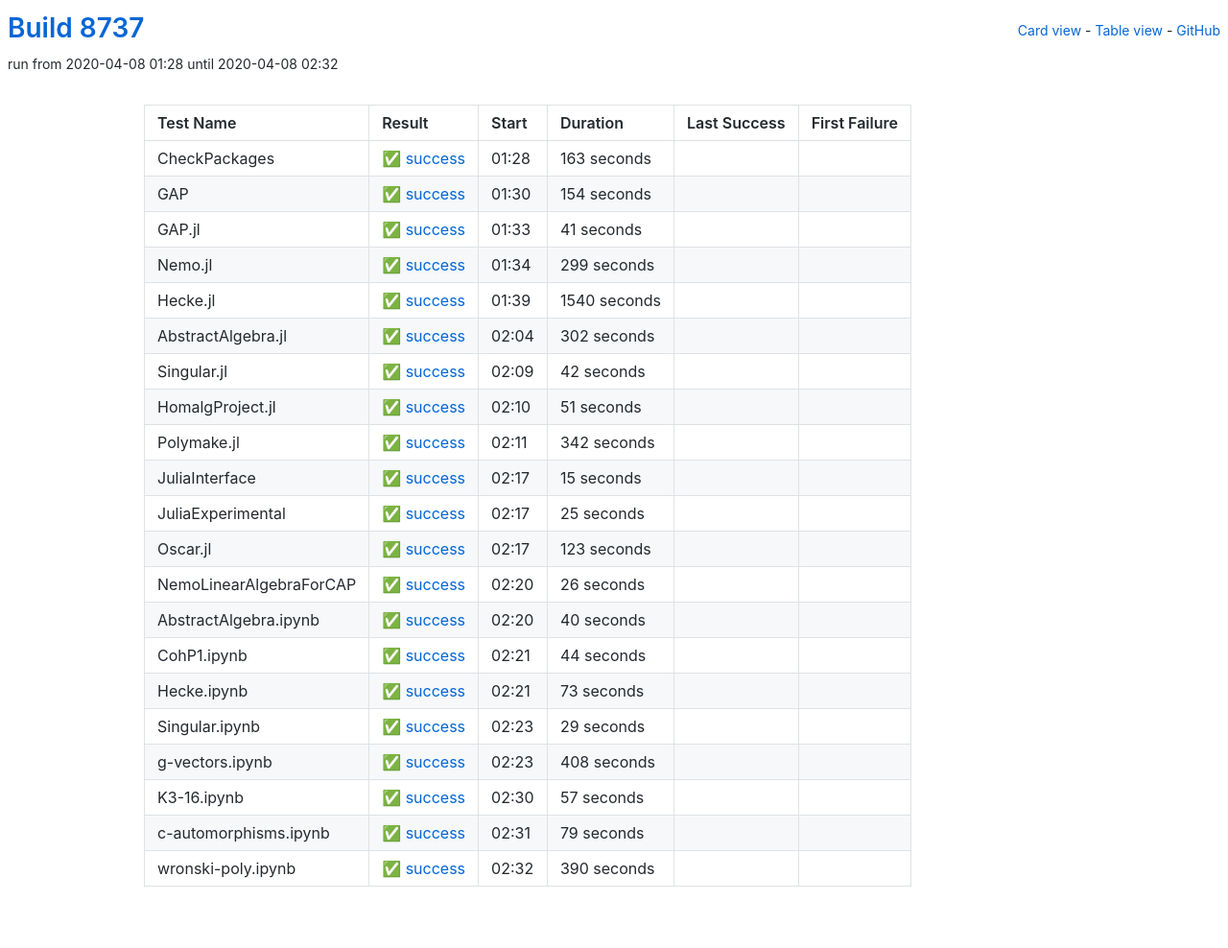
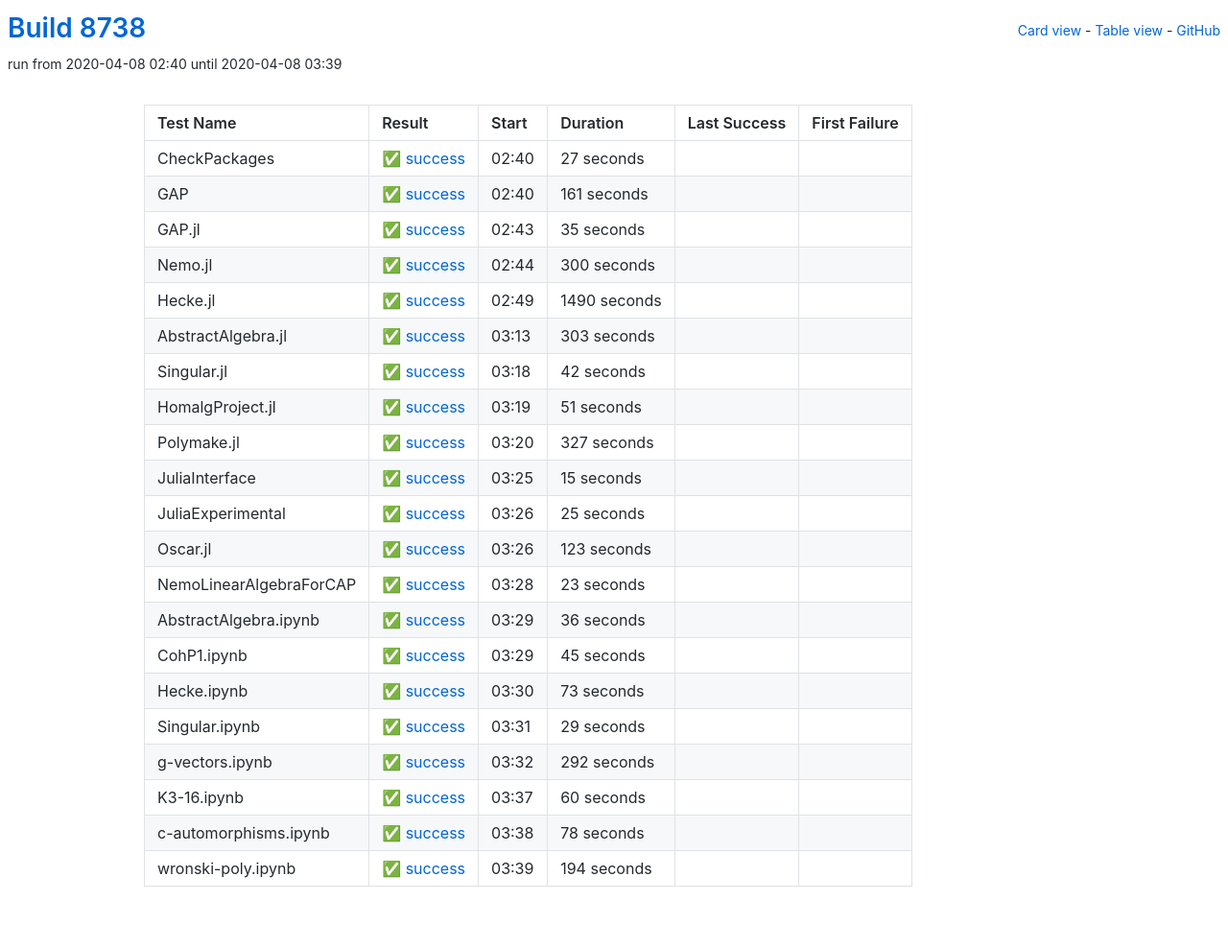
Before and after one commit to oscar-system/oscar-ci-status, a Jekyll site: the page built from table.html, in a window 1280 px wide. Shown: the whole page at 96% size. Built offline with Jekyll 4.4.1, drawn with Linux system fonts in a browser that asks for light colours.

Commit message:
Build 8738

```diff
--- a/_data/ci.yml
+++ b/_data/ci.yml
@@ -1,71 +1,71 @@
-build: 8737
-build_url: https://oscarci.mathematik.uni-kl.de/job/oscar/8737/
+build: 8738
+build_url: https://oscarci.mathematik.uni-kl.de/job/oscar/8738/
 job: oscar
 tests:
-- duration: 163
+- duration: 27
   exitcode: 0
   first_failure: false
   first_failure_url: null
   last_success: false
   last_success_url: null
-  log: https://oscarci.mathematik.uni-kl.de/job/oscar/8737/artifact/logs/build-8737/CheckPackages.log
+  log: https://oscarci.mathematik.uni-kl.de/job/oscar/8738/artifact/logs/build-8738/CheckPackages.log
   name: CheckPackages
-  start: 2020-04-08 01:28
+  start: 2020-04-08 02:40
   status: success
   success: true
-- duration: 154
+- duration: 161
   exitcode: 0
   first_failure: false
   first_failure_url: null
   last_success: false
   last_success_url: null
-  log: https://oscarci.mathematik.uni-kl.de/job/oscar/8737/artifact/logs/build-8737/GAP.log
+  log: https://oscarci.mathematik.uni-kl.de/job/oscar/8738/artifact/logs/build-8738/GAP.log
   name: GAP
-  start: 2020-04-08 01:30
+  start: 2020-04-08 02:40
   status: success
   success: true
-- duration: 41
+- duration: 35
   exitcode: 0
   first_failure: false
   first_failure_url: null
   last_success: false
   last_success_url: null
-  log: https://oscarci.mathematik.uni-kl.de/job/oscar/8737/artifact/logs/build-8737/GAP.jl.log
+  log: https://oscarci.mathematik.uni-kl.de/job/oscar/8738/artifact/logs/build-8738/GAP.jl.log
   name: GAP.jl
-  start: 2020-04-08 01:33
+  start: 2020-04-08 02:43
   status: success
   success: true
-- duration: 299
+- duration: 300
   exitcode: 0
   first_failure: false
   first_failure_url: null
   last_success: false
   last_success_url: null
-  log: https://oscarci.mathematik.uni-kl.de/job/oscar/8737/artifact/logs/build-8737/Nemo.jl.log
+  log: https://oscarci.mathematik.uni-kl.de/job/oscar/8738/artifact/logs/build-8738/Nemo.jl.log
   name: Nemo.jl
-  start: 2020-04-08 01:34
+  start: 2020-04-08 02:44
   status: success
   success: true
-- duration: 1540
+- duration: 1490
   exitcode: 0
   first_failure: false
   first_failure_url: null
   last_success: false
   last_success_url: null
-  log: https://oscarci.mathematik.uni-kl.de/job/oscar/8737/artifact/logs/build-8737/Hecke.jl.log
+  log: https://oscarci.mathematik.uni-kl.de/job/oscar/8738/artifact/logs/build-8738/Hecke.jl.log
   name: Hecke.jl
-  start: 2020-04-08 01:39
+  start: 2020-04-08 02:49
   status: success
   success: true
-- duration: 302
+- duration: 303
   exitcode: 0
   first_failure: false
   first_failure_url: null
   last_success: false
   last_success_url: null
-  log: https://oscarci.mathematik.uni-kl.de/job/oscar/8737/artifact/logs/build-8737/AbstractAlgebra.jl.log
+  log: https://oscarci.mathematik.uni-kl.de/job/oscar/8738/artifact/logs/build-8738/AbstractAlgebra.jl.log
   name: AbstractAlgebra.jl
-  start: 2020-04-08 02:04
+  start: 2020-04-08 03:13
   status: success
   success: true
 - duration: 42
@@ -74,9 +74,9 @@ tests:
   first_failure_url: null
   last_success: false
   last_success_url: null
-  log: https://oscarci.mathematik.uni-kl.de/job/oscar/8737/artifact/logs/build-8737/Singular.jl.log
+  log: https://oscarci.mathematik.uni-kl.de/job/oscar/8738/artifact/logs/build-8738/Singular.jl.log
   name: Singular.jl
-  start: 2020-04-08 02:09
+  start: 2020-04-08 03:18
   status: success
   success: true
 - duration: 51
@@ -85,20 +85,20 @@ tests:
   first_failure_url: null
   last_success: false
   last_success_url: null
-  log: https://oscarci.mathematik.uni-kl.de/job/oscar/8737/artifact/logs/build-8737/HomalgProject.jl.log
+  log: https://oscarci.mathematik.uni-kl.de/job/oscar/8738/artifact/logs/build-8738/HomalgProject.jl.log
   name: HomalgProject.jl
-  start: 2020-04-08 02:10
+  start: 2020-04-08 03:19
   status: success
   success: true
-- duration: 342
+- duration: 327
   exitcode: 0
   first_failure: false
   first_failure_url: null
   last_success: false
   last_success_url: null
-  log: https://oscarci.mathematik.uni-kl.de/job/oscar/8737/artifact/logs/build-8737/Polymake.jl.log
+  log: https://oscarci.mathematik.uni-kl.de/job/oscar/8738/artifact/logs/build-8738/Polymake.jl.log
   name: Polymake.jl
-  start: 2020-04-08 02:11
+  start: 2020-04-08 03:20
   status: success
   success: true
 - duration: 15
@@ -107,9 +107,9 @@ tests:
   first_failure_url: null
   last_success: false
   last_success_url: null
-  log: https://oscarci.mathematik.uni-kl.de/job/oscar/8737/artifact/logs/build-8737/JuliaInterface.log
+  log: https://oscarci.mathematik.uni-kl.de/job/oscar/8738/artifact/logs/build-8738/JuliaInterface.log
   name: JuliaInterface
-  start: 2020-04-08 02:17
+  start: 2020-04-08 03:25
   status: success
   success: true
 - duration: 25
@@ -118,9 +118,9 @@ tests:
   first_failure_url: null
   last_success: false
   last_success_url: null
-  log: https://oscarci.mathematik.uni-kl.de/job/oscar/8737/artifact/logs/build-8737/JuliaExperimental.log
+  log: https://oscarci.mathematik.uni-kl.de/job/oscar/8738/artifact/logs/build-8738/JuliaExperimental.log
   name: JuliaExperimental
-  start: 2020-04-08 02:17
+  start: 2020-04-08 03:26
   status: success
   success: true
 - duration: 123
@@ -129,42 +129,42 @@ tests:
   first_failure_url: null
   last_success: false
   last_success_url: null
-  log: https://oscarci.mathematik.uni-kl.de/job/oscar/8737/artifact/logs/build-8737/Oscar.jl.log
+  log: https://oscarci.mathematik.uni-kl.de/job/oscar/8738/artifact/logs/build-8738/Oscar.jl.log
   name: Oscar.jl
-  start: 2020-04-08 02:17
+  start: 2020-04-08 03:26
   status: success
   success: true
-- duration: 26
+- duration: 23
   exitcode: 0
   first_failure: false
   first_failure_url: null
   last_success: false
   last_success_url: null
-  log: https://oscarci.mathematik.uni-kl.de/job/oscar/8737/artifact/logs/build-8737/NemoLinearAlgebraForCAP.log
+  log: https://oscarci.mathematik.uni-kl.de/job/oscar/8738/artifact/logs/build-8738/NemoLinearAlgebraForCAP.log
   name: NemoLinearAlgebraForCAP
-  start: 2020-04-08 02:20
+  start: 2020-04-08 03:28
   status: success
   success: true
-- duration: 40
+- duration: 36
   exitcode: 0
   first_failure: false
   first_failure_url: null
   last_success: false
   last_success_url: null
-  log: https://oscarci.mathematik.uni-kl.de/job/oscar/8737/artifact/logs/build-8737/AbstractAlgebra.ipynb.log
+  log: https://oscarci.mathematik.uni-kl.de/job/oscar/8738/artifact/logs/build-8738/AbstractAlgebra.ipynb.log
   name: AbstractAlgebra.ipynb
-  start: 2020-04-08 02:20
+  start: 2020-04-08 03:29
   status: success
   success: true
-- duration: 44
+- duration: 45
   exitcode: 0
   first_failure: false
   first_failure_url: null
   last_success: false
   last_success_url: null
-  log: https://oscarci.mathematik.uni-kl.de/job/oscar/8737/artifact/logs/build-8737/CohP1.ipynb.log
+  log: https://oscarci.mathematik.uni-kl.de/job/oscar/8738/artifact/logs/build-8738/CohP1.ipynb.log
   name: CohP1.ipynb
-  start: 2020-04-08 02:21
+  start: 2020-04-08 03:29
   status: success
   success: true
 - duration: 73
@@ -173,9 +173,9 @@ tests:
   first_failure_url: null
   last_success: false
   last_success_url: null
-  log: https://oscarci.mathematik.uni-kl.de/job/oscar/8737/artifact/logs/build-8737/Hecke.ipynb.log
+  log: https://oscarci.mathematik.uni-kl.de/job/oscar/8738/artifact/logs/build-8738/Hecke.ipynb.log
   name: Hecke.ipynb
-  start: 2020-04-08 02:21
+  start: 2020-04-08 03:30
   status: success
   success: true
 - duration: 29
@@ -184,52 +184,52 @@ tests:
   first_failure_url: null
   last_success: false
   last_success_url: null
-  log: https://oscarci.mathematik.uni-kl.de/job/oscar/8737/artifact/logs/build-8737/Singular.ipynb.log
+  log: https://oscarci.mathematik.uni-kl.de/job/oscar/8738/artifact/logs/build-8738/Singular.ipynb.log
   name: Singular.ipynb
-  start: 2020-04-08 02:23
+  start: 2020-04-08 03:31
   status: success
   success: true
-- duration: 408
+- duration: 292
   exitcode: 0
   first_failure: false
   first_failure_url: null
   last_success: false
   last_success_url: null
-  log: https://oscarci.mathematik.uni-kl.de/job/oscar/8737/artifact/logs/build-8737/g-vectors.ipynb.log
+  log: https://oscarci.mathematik.uni-kl.de/job/oscar/8738/artifact/logs/build-8738/g-vectors.ipynb.log
   name: g-vectors.ipynb
-  start: 2020-04-08 02:23
+  start: 2020-04-08 03:32
   status: success
   success: true
-- duration: 57
+- duration: 60
   exitcode: 0
   first_failure: false
   first_failure_url: null
   last_success: false
   last_success_url: null
-  log: https://oscarci.mathematik.uni-kl.de/job/oscar/8737/artifact/logs/build-8737/K3-16.ipynb.log
+  log: https://oscarci.mathematik.uni-kl.de/job/oscar/8738/artifact/logs/build-8738/K3-16.ipynb.log
   name: K3-16.ipynb
-  start: 2020-04-08 02:30
+  start: 2020-04-08 03:37
   status: success
   success: true
-- duration: 79
+- duration: 78
   exitcode: 0
   first_failure: false
   first_failure_url: null
   last_success: false
   last_success_url: null
-  log: https://oscarci.mathematik.uni-kl.de/job/oscar/8737/artifact/logs/build-8737/c-automorphisms.ipynb.log
+  log: https://oscarci.mathematik.uni-kl.de/job/oscar/8738/artifact/logs/build-8738/c-automorphisms.ipynb.log
   name: c-automorphisms.ipynb
-  start: 2020-04-08 02:31
+  start: 2020-04-08 03:38
   status: success
   success: true
-- duration: 390
+- duration: 194
   exitcode: 0
   first_failure: false
   first_failure_url: null
   last_success: false
   last_success_url: null
-  log: https://oscarci.mathematik.uni-kl.de/job/oscar/8737/artifact/logs/build-8737/wronski-poly.ipynb.log
+  log: https://oscarci.mathematik.uni-kl.de/job/oscar/8738/artifact/logs/build-8738/wronski-poly.ipynb.log
   name: wronski-poly.ipynb
-  start: 2020-04-08 02:32
+  start: 2020-04-08 03:39
   status: success
   success: true
```
Also changed, not shown: README.md.
